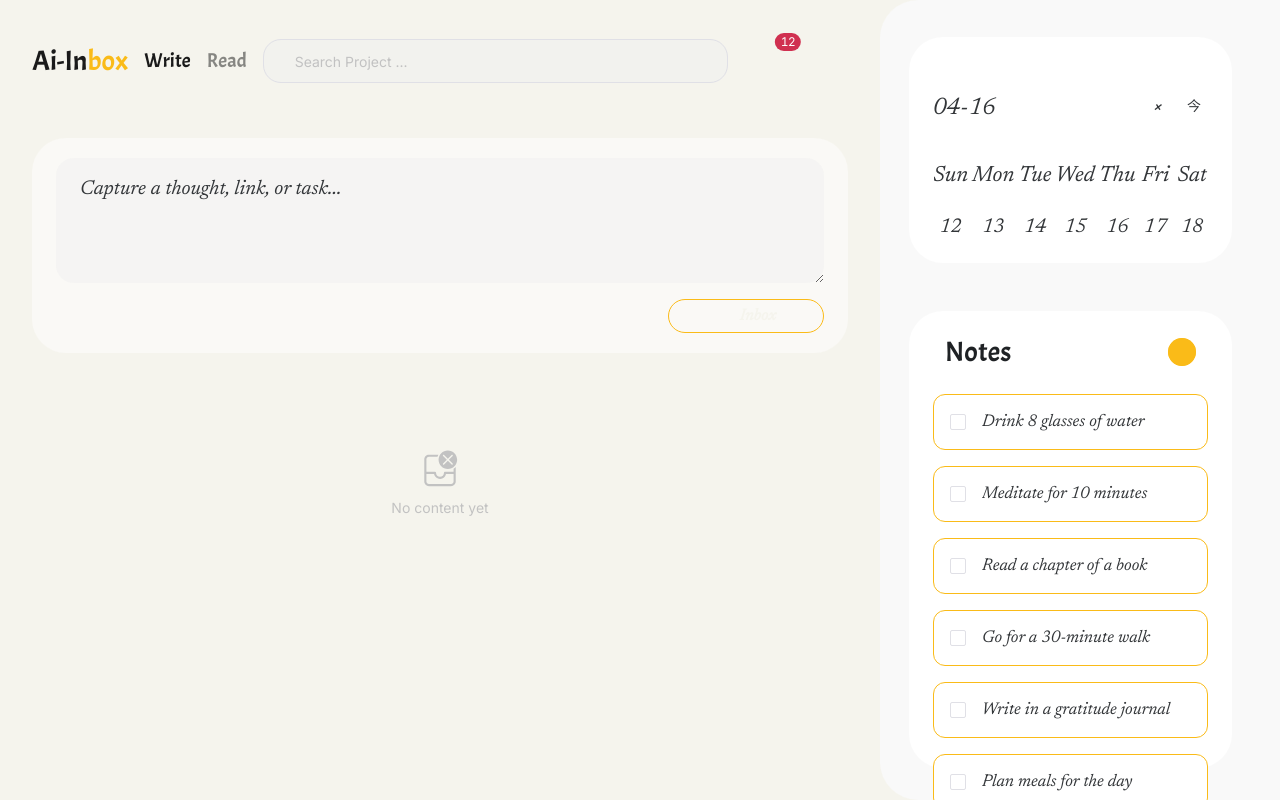
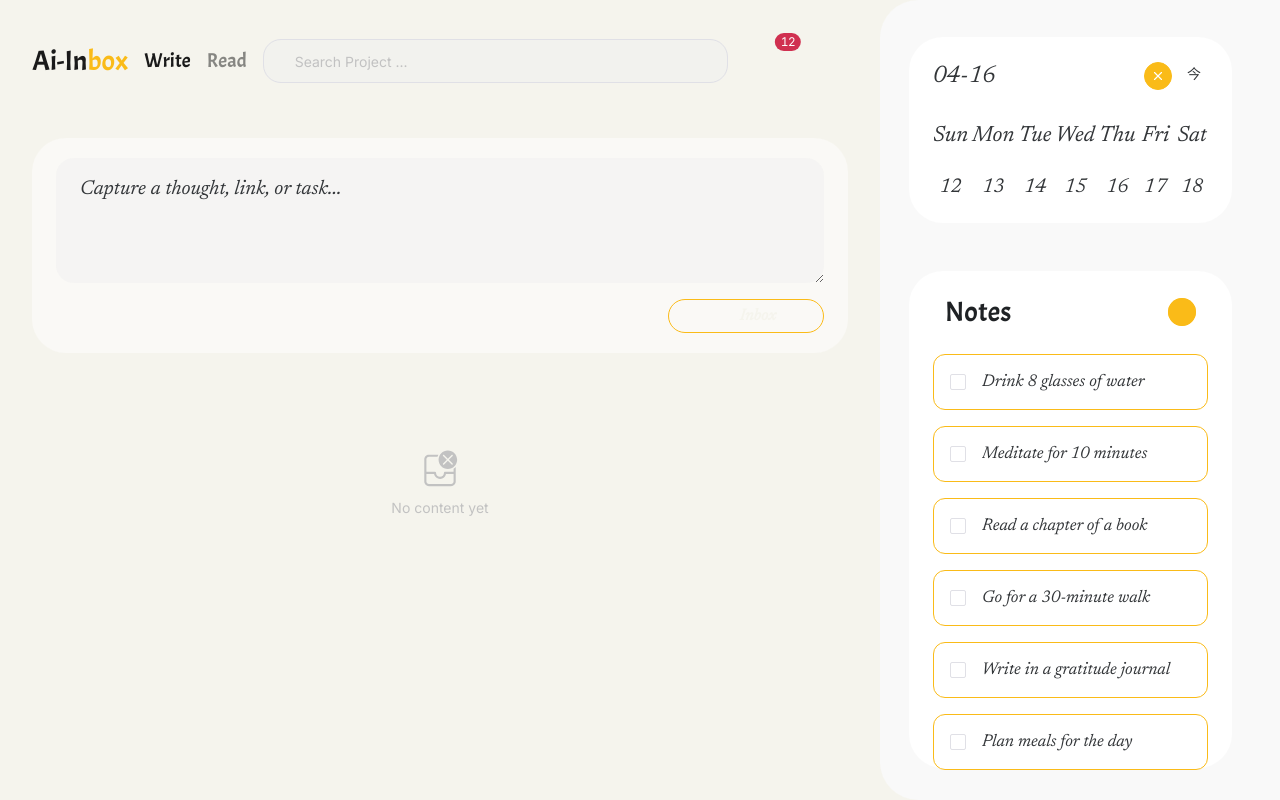
Before and after one commit to zhuoming2026/Ai-inbox, a Vue app: page /#/ in a window 1280 px wide. Built offline with nearby package versions, Linux system fonts and the light colour scheme; some icons are missing; a web font is replaced by a local one.

Commit message:
feat(WeekCalendar): 优化 header 间距和使用 CSS 变量封装按钮样式
- 调整 calendar-header 间距为 [0, 20px, 0]
- icon-btn 使用 CSS 变量统一管理样式
- close-btn 添加黄色圆形背景和 SVG icon
- today-btn 复用 icon-btn 基础样式

```diff
--- a/src/components/WeekCalendar.vue
+++ b/src/components/WeekCalendar.vue
@@ -4,7 +4,12 @@
     <div class="calendar-header">
       <div class="calendar-date">{{ formattedDate }}</div>
       <div class="header-spacer"></div>
-      <button class="icon-btn close-btn" @click="handleClear">×</button>
+      <button class="icon-btn close-btn" @click="handleClear">
+        <svg width="14" height="14" viewBox="0 0 24 24" fill="none" stroke="currentColor" stroke-width="2" stroke-linecap="round" stroke-linejoin="round">
+          <line x1="18" y1="6" x2="6" y2="18"></line>
+          <line x1="6" y1="6" x2="18" y2="18"></line>
+        </svg>
+      </button>
       <button class="icon-btn today-btn" @click="handleToday">今</button>
     </div>
 
@@ -122,9 +127,8 @@ watch(() => props.selectedDate, (newDate) => {
   display: flex;
   flex-direction: row;
   align-items: center;
-  width: auto;
-  margin-top: var(--space-6);
-  margin-bottom: var(--space-6);
+  margin-top: 0;
+  margin-bottom: var(--space-5);
   margin-left: 0;
   margin-right: 0;
   font-family: var(--font-body);
@@ -142,29 +146,40 @@ watch(() => props.selectedDate, (newDate) => {
 }
 
 .icon-btn {
-  width: 28px;
-  height: 28px;
+  --btn-size: 28px;
+  --btn-bg: transparent;
+  --btn-border: var(--border-color);
+  --btn-color: var(--text-primary);
+  --btn-border-hover: var(--color-primary);
+  --btn-color-hover: var(--color-primary);
+
+  width: var(--btn-size);
+  height: var(--btn-size);
   border-radius: 50%;
-  border: 1px solid var(--border-color);
-  background: transparent;
+  border: 1px solid var(--btn-border);
+  background: var(--btn-bg);
   cursor: pointer;
   display: flex;
   align-items: center;
   justify-content: center;
   font-size: 14px;
-  color: var(--text-primary);
+  color: var(--btn-color);
   margin-left: var(--space-2);
-  transition: all var(--transition-base);
+  transition: all var(--transition);
 }
 
 .icon-btn:hover {
-  border-color: var(--color-primary);
-  color: var(--color-primary);
+  border-color: var(--btn-border-hover);
+  color: var(--btn-color-hover);
 }
 
 .close-btn {
-  font-size: 16px;
-  font-weight: bold;
+  --btn-size: 28px;
+  --btn-bg: var(--color-primary);
+  --btn-border: var(--color-primary);
+  --btn-color: #ffffff;
+  --btn-border-hover: var(--color-primary-hover);
+  --btn-color-hover: #ffffff;
 }
 
 .today-btn {
@@ -205,7 +220,7 @@ watch(() => props.selectedDate, (newDate) => {
   align-items: center;
   justify-content: center;
   border-radius: 50%;
-  transition: all var(--transition-base);
+  transition: all var(--transition);
 }
 
 .calendar-number:hover {
```
